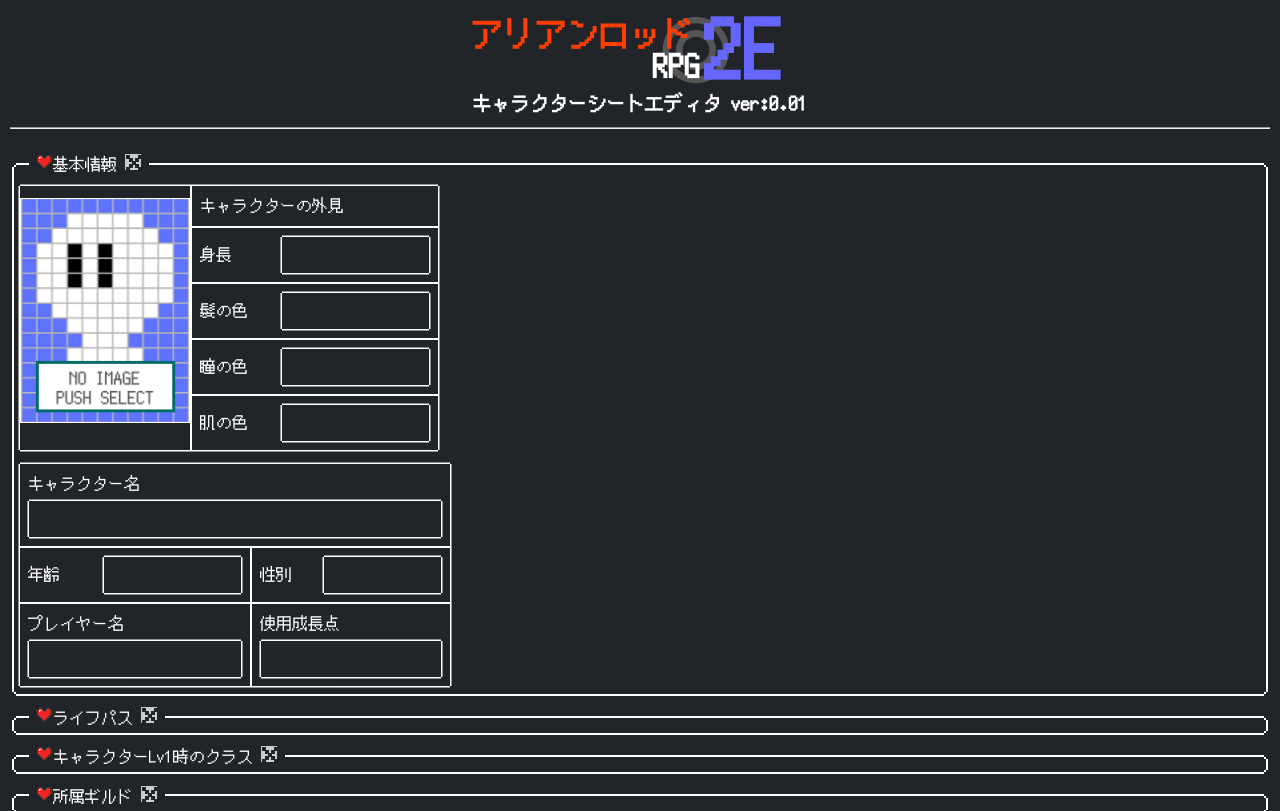
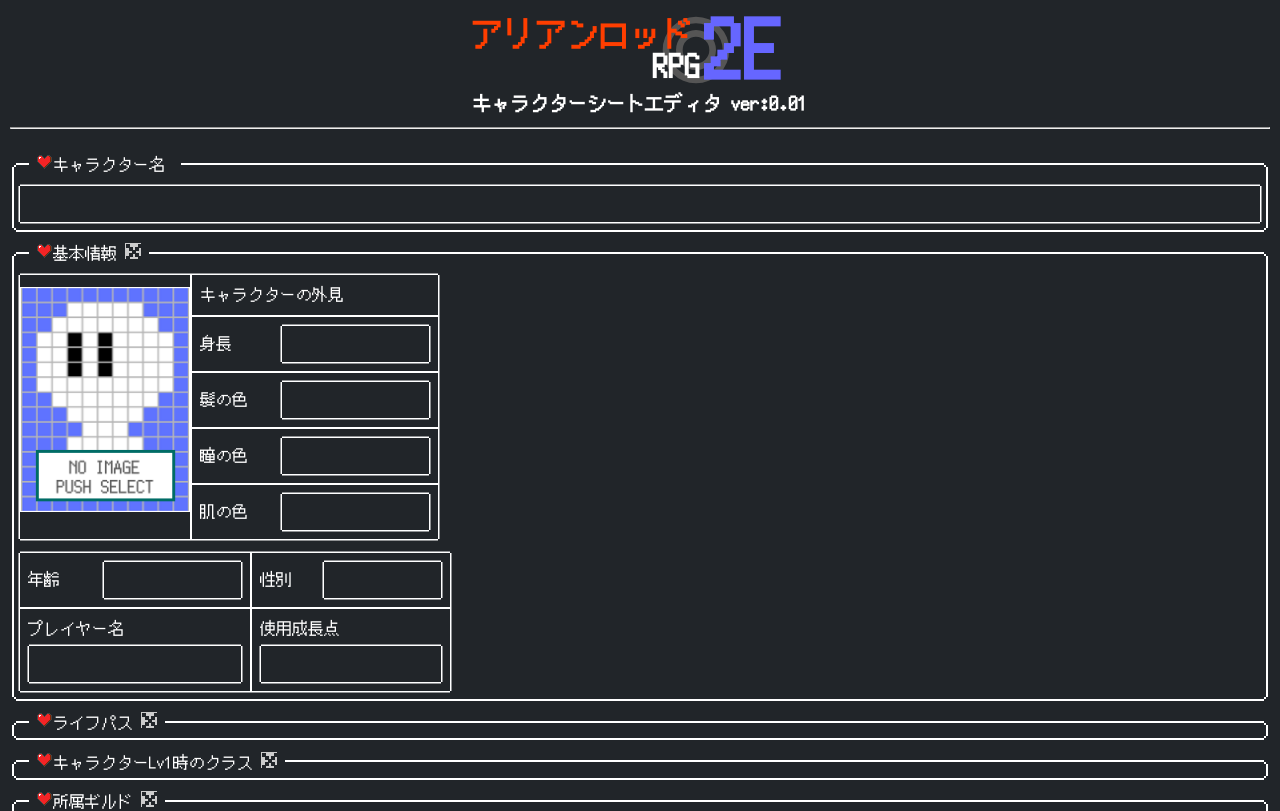
Before and after one commit to JUNKI555/ARRPG2E_CS, a Svelte app: page / in a window 1280 px wide. Shown: the top 811 px of the page. Built offline with nearby package versions, Linux system fonts and the light colour scheme.

Commit message:
:sparkles: キャラクター名を外だし

```diff
--- a/src/App.svelte
+++ b/src/App.svelte
@@ -1,5 +1,6 @@
 <script lang="ts">
 	import Title from './components/Title.svelte';
+	import CharacterName from './components/CharacterName.svelte';
 	import ProfileInfo from './components/ProfileInfo.svelte';
 	import LifePath from './components/LifePath.svelte';
 	import ClassInfoLv1 from './components/ClassInfoLv1.svelte';
@@ -21,6 +22,17 @@
 <main>
 <Title version={"0.01"} />
 <hr style="margin-bottom: 2em;">
+
+<div class="ar-nes-container-outer">
+	<div class="nes-container is-rounded is-dark with-title">
+		<p class="title">
+			<i class="nes-icon is-small heart"></i>キャラクター名&nbsp;
+		</p>
+		<div class="ar-nes-container-inner">
+			<CharacterName/>
+		</div>
+	</div>
+</div>
 
 <div class="ar-nes-container-outer">
 	<div class="nes-container is-rounded is-dark with-title">
--- /dev/null
+++ b/src/components/CharacterName.svelte
@@ -0,0 +1,11 @@
+<script lang="ts">
+
+</script>
+
+<div style="padding: 6px;">
+  <input type="text" id="input_character_name" class="nes-input is-dark">
+</div>
+
+<style lang="scss">
+
+</style>
--- a/src/components/ProfileInfo.svelte
+++ b/src/components/ProfileInfo.svelte
@@ -7,14 +7,6 @@
 <div class="nes-table-responsive">
   <table class="nes-table is-bordered is-dark">
   <tbody>
-    <tr>
-      <td colspan="2">
-        <div class="nes-field">
-          <label for="input_character_name">キャラクター名</label>
-          <input type="text" id="input_character_name" class="nes-input is-dark" size="45">
-        </div>
-      </td>
-    </tr>
     <tr>
       <td>
         <div class="nes-field is-inline">
```
